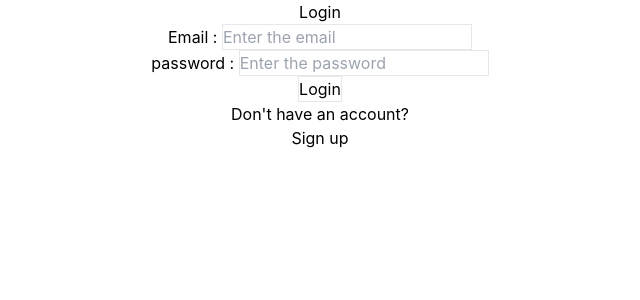
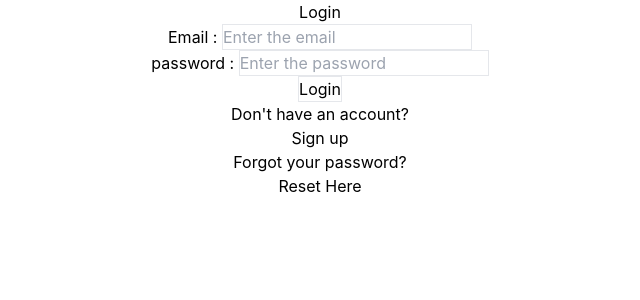
Before and after one commit to jubairskv/signup, a React (Create React App) app: page / in a window 1280 px wide. Shown: the top 300 px of the page, without its empty margins (320-960 px from the left). Built offline with nearby package versions, Linux system fonts and the light colour scheme.

Commit message:
Signup page using localstorage and create browser router

```diff
--- a/src/App.js
+++ b/src/App.js
@@ -27,7 +27,7 @@ function App() {
       ]
     },
     {
-      path: "forgotpassword",
+      path: "/forgotpassword",
       element: <ForgotPassword />,
     },
   ]);
--- a/src/Components/SignIn.js
+++ b/src/Components/SignIn.js
@@ -64,6 +64,14 @@ const SignIn = () => {
             </Link>
           </p>
         </div>
+        <div>
+          <p>
+            Forgot your password?
+            <Link to="/forgotpassword">
+              <h6>Reset Here</h6>
+            </Link>
+          </p>
+        </div>
       </form>
     </div>
   );
```
